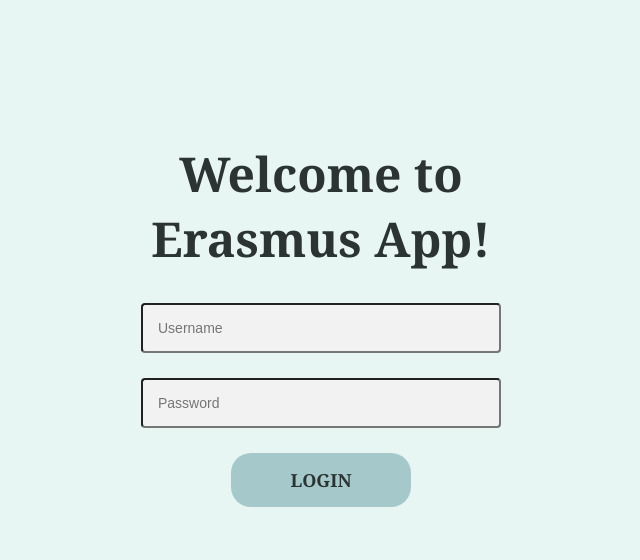
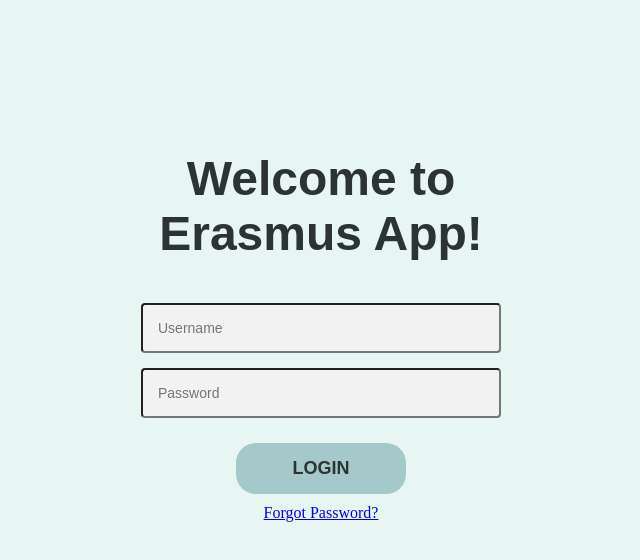
Before and after one commit to trelans/319-Project, a React (Create React App) app in the folder erasmus-app/: page / in a window 1280 px wide. Shown: the top 560 px of the page, without its empty margins (319-959 px from the left). Built offline with nearby package versions, Linux system fonts and the light colour scheme.

Commit message:
LoginPage
Forgot password link added

```diff
--- a/erasmus-app/src/pages/LoginPage/LoginPage.css
+++ b/erasmus-app/src/pages/LoginPage/LoginPage.css
@@ -3,12 +3,13 @@
   justify-content: center;
   align-items: center;
   text-align: center;
+  margin: 10px;
 }
 
 h1 {
   font-size: 48px;
   color: #2C3333;
-  font-family: Georgia, 'Times New Roman', Times, serif;
+  font-family: sans-serif;
   font-weight: bold;
 }
 
@@ -21,7 +22,7 @@ h1 {
 input {
   background: #f2f2f2;
   width: 100%;
-  margin: 0 0 25px;
+  margin: 0 0 15px;
   padding: 15px;
   box-sizing: border-box;
   font-size: 14px;
@@ -39,7 +40,7 @@ button {
   border-radius: 20px;
   border-color: #2C3333;
   font-weight: bold;
-  font-family: Georgia, 'Times New Roman', Times, serif;
+  font-family: sans-serif;
 }
 
 button:hover {
--- a/erasmus-app/src/pages/LoginPage/LoginPage.js
+++ b/erasmus-app/src/pages/LoginPage/LoginPage.js
@@ -1,3 +1,5 @@
+import { Link } from "react-router-dom";
+
 import "./LoginPage.css";
 
 function LoginPage() {
@@ -15,6 +17,9 @@ function LoginPage() {
           <div className="center">
             <button>LOGIN</button>
           </div>
+          <div className="center">
+            <Link to="/main-page">Forgot Password?</Link>
+          </div>
         </form>
       </div>
     </div>
```
